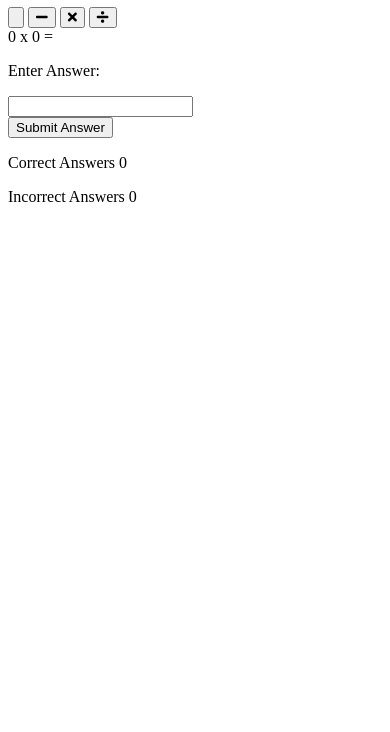
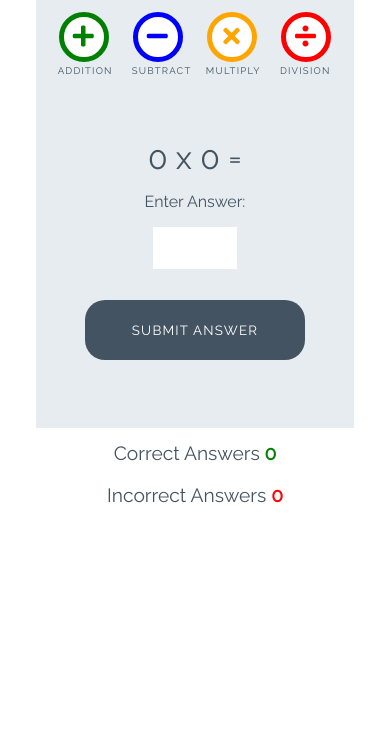
Before and after one commit to KeoCode/love-maths, a plain HTML site: page index.html in a window 390 px wide. Shown: the part 112-844 px from the top of the page. Drawn offline with Linux system fonts and the light colour scheme.

Commit message:
Add Styles for game

```diff
--- a/assets/css/style.css
+++ b/assets/css/style.css
@@ -0,0 +1,250 @@
+body {
+    background-color: white;
+    font-family: "Raleway", sans-serif;
+    color: #445361;
+    text-align: center;
+}
+
+/* --------- Heading */
+
+.heading {
+    text-align: center;
+    font-size: 2.5rem;
+}
+
+.logo {
+    height: 40px;
+    padding-right: 5px;
+}
+
+/* --------- Game layout */
+
+.game-area {
+    background-color: #E6ECF0;
+    box-sizing: border-box;
+    width: 85%;
+    height: 65vh;
+    max-height: 450px;
+    max-width: 830px;
+    margin-left: auto;
+    margin-right: auto;
+    padding: 1%;
+}
+
+.question-area {
+    width: 50%;
+    font-size: 2rem;
+    margin: auto;
+    padding: 50px 0;
+}
+
+.question-area span {
+    padding: 0 15px;
+}
+
+.score-area {
+    margin: 5px auto;
+    width: 60%;
+    font-size: 1.2rem;
+}
+
+.controls-area {
+    width: 85%;
+    margin: 30px auto;
+}
+
+#score {
+    color: green;
+    font-weight: bold;
+}
+
+#incorrect {
+    color: red;
+    font-weight: bold;
+}
+
+.answer-message {
+    display: none;
+    font-size: 1rem;
+}
+
+#answer-box {
+    border: none;
+    color: #445361;
+    display: inline-block;
+    height: 40px;
+    width: 80px;
+    font-size: 1.2rem;
+}
+
+.scores {
+    display: inline-block;
+    padding: 25px;
+}
+
+/* --------- Buttons */
+
+.btn {
+    width: 220px;
+    height: 60px;
+    font-family: "Raleway", sans-serif;
+    text-transform: uppercase;
+    letter-spacing: 1.2px;
+    color: white;
+}
+
+.btn:focus {
+    outline: none;
+}
+
+.btn--big {
+    padding-top: 10px;
+    border-radius: 50%;
+    background-color: white;
+    border: 10px solid;
+    width: 100px;
+    height: 100px;
+    font-size: 3.2rem;
+    margin: 0 30px;
+    transition: all 0.5s;
+}
+
+.btn--big::after{
+    content: attr(data-type);
+    font-size: 1rem;
+    color: #445361;
+    position: relative;
+    left: -0.5em;
+}
+
+.btn--blue {
+    border-color: blue;
+    color: blue;
+}
+
+.btn--blue:active,
+.btn--blue:hover {
+    background-color: darkblue;
+    color: white;
+}
+
+.btn--orange {
+    border-color: orange;
+    color: orange;
+}
+
+.btn--orange:active,
+.btn--orange:hover {
+    background-color: darkorange;
+    color: white;
+}
+
+.btn--red {
+    border-color: red;
+    color: red;
+}
+
+.btn--red:active,
+.btn--red:hover {
+    background-color: darkred;
+    color: white;
+}
+
+.btn--green {
+    border-color: green;
+    color: green;
+}
+
+.btn--green:active,
+.btn--green:hover {
+    background-color: darkgreen;
+    color: white;
+}
+
+.btn--gray {
+    margin-top: 25px;
+    background-color: #445361;
+    border: 1px transparent;
+    border-radius: 20px;
+}
+
+.btn--gray:active,
+.btn--gray:hover {
+    background-color: #0d1013;
+}
+
+/* --------- Media queries */
+
+@media (max-width: 414px) {
+    .controls-area {
+        width: 100%;
+    }
+
+    .btn--big {
+        margin: 0 10px;
+        padding: 5px;
+        border: 5px solid;
+        width: 50px;
+        height: 50px;
+        font-size: 1.5rem;
+    }
+
+    .btn--big::after {
+        font-size: 0.6rem;
+        left: -0.7rem;
+    }
+
+    .question-area {
+        padding: 10% 0;
+        width: 100%;
+    }
+
+    .question-area span {
+        padding: 0;
+    }
+
+    .answer-message {
+        display: block;
+    }
+
+    #answer-box {
+        display: block;
+        margin: 0 auto;
+    }
+    .btn--gray {
+        margin-top: 0;
+    }
+
+    .score-area {
+        width: 100%;
+    }
+
+    .scores {
+        margin: 0.5em auto;
+        display: block;
+        padding: 5px;
+    }
+
+    .heading {
+        font-size: 2rem;
+    }
+}
+
+@media (max-width: 320px) {
+    .game-area {
+        height: 70vh;
+    }
+
+    .controls-area {
+        width: 75%;
+        margin: 10px auto;
+    }
+
+    .btn--big {
+        margin: 10px 10px;
+    }
+    .question-area {
+        padding: 10px 0;
+    }
+
+}
--- a/index.html
+++ b/index.html
@@ -1,43 +1,46 @@
 <!DOCTYPE html>
 <html lang="en">
+
 <head>
     <meta charset="UTF-8">
     <meta http-equiv="X-UA-Compatible" content="IE=edge">
     <meta name="viewport" content="width=device-width, initial-scale=1.0">
 
-    <link rel="stylesheet" href="https://use.fontawesome.com/releases/v5.7.2/css/all.css" integrity="sha384-fnmOCqbTlWIlj8LyTjo7mOUStjsKC4pOpQbqyi7RrhN7udi9RwhKkMHpvLbHG9Sr" crossorigin="anonymous">
+    <link rel="stylesheet" href="https://use.fontawesome.com/releases/v5.7.2/css/all.css"
+        integrity="sha384-fnmOCqbTlWIlj8LyTjo7mOUStjsKC4pOpQbqyi7RrhN7udi9RwhKkMHpvLbHG9Sr" crossorigin="anonymous">
     <link href="https://fonts.googleapis.com/css?family=Raleway%7CRighteous" rel="stylesheet">
 
     <link rel="stylesheet" href="assets/css/style.css">
     <title>Document</title>
 </head>
+
 <body>
-    <h1 class=""heading><img class="logo" src="assets/images/logo.png" alt="logo">Love Maths</h1>
+    <h1 class="" heading><img class="logo" src="assets/images/logo.png" alt="logo">Love Maths</h1>
 
     <div class="game-area">
         <div class="controls-area">
-            <button class="btn btn--big btn-green">
-                <i class="fas fa-add"></i>
+            <button data-type="addition" class="btn btn--big btn--green">
+                <i class="fas fa-plus"></i>
             </button>
-            <button class="btn btn--big btn-blue">
+            <button data-type="subtract" class="btn btn--big btn--blue">
                 <i class="fas fa-minus"></i>
             </button>
-            <button class="btn btn--big btn-orange">
+            <button data-type="multiply" class="btn btn--big btn--orange">
                 <i class="fas fa-times"></i>
             </button>
-            <button class="btn btn--big btn-red">
+            <button data-type="division" class="btn btn--big btn--red">
                 <i class="fas fa-divide"></i>
             </button>
         </div>
-        <div xlass ="question-area">
-            <span id ="operand1">0</span>
-            <span id ="operator">x</span>
-            <span id ="operand2">0</span>
+        <div class="question-area">
+            <span id="operand1">0</span>
+            <span id="operator">x</span>
+            <span id="operand2">0</span>
             <span>=</span>
             <p class="answer-message">Enter Answer:</p>
             <input id="answer-box" type="number">
         </div>
-        <button id="btn btn--gray">Submit Answer</button>
+        <button data-type="submit" class="btn btn--gray">Submit Answer</button>
     </div>
     <div class="score-area">
         <p class="scores">Correct Answers <span id="score">0</span></p>
@@ -46,4 +49,5 @@
 
     <script src="assets/js/script.js"></script>
 </body>
+
 </html>
```
